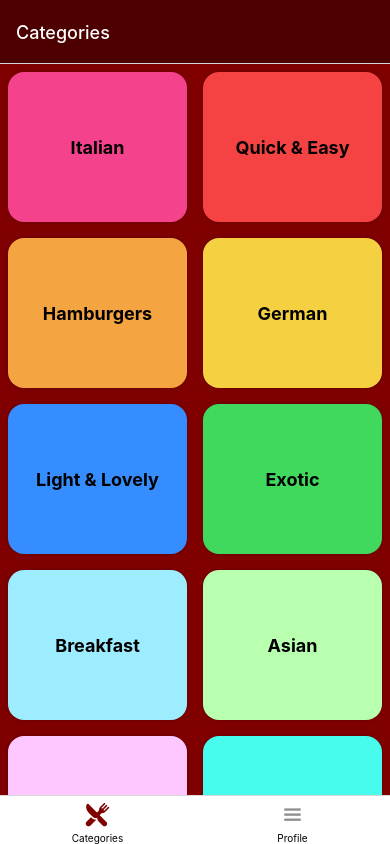
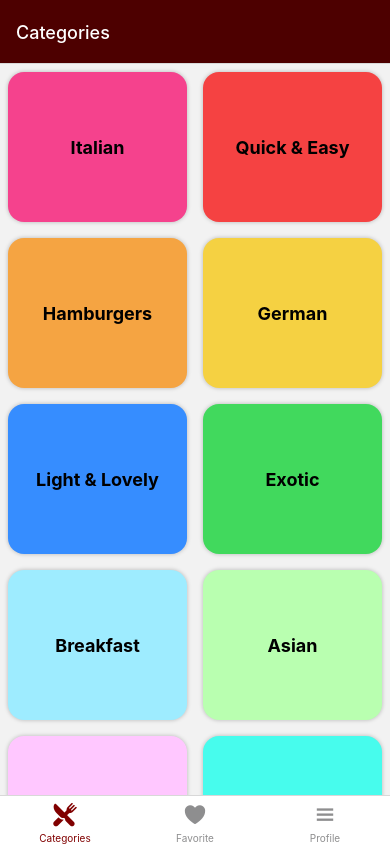
Before and after one commit to mycvlnn/React-Native-Udemy, a React Native app: screen /Categories in a window 390 px wide. Built offline with nearby package versions, Linux system fonts and the light colour scheme.

Commit message:
Finish chapter

```diff
--- a/App.tsx
+++ b/App.tsx
@@ -3,13 +3,12 @@ import { StyleSheet } from 'react-native'
 import { createNativeStackNavigator } from '@react-navigation/native-stack'
 import { NavigationContainer } from '@react-navigation/native'
 
-import MealsOverviewScreen from './src/screens/MealsOverviewScreen'
+import MealsOverviewScreen from './src/screens/Meals/MealsOverviewScreen'
 import { RootStackParamList } from './src/constants/type'
-import MealDetailScreen from './src/screens/MealDetailScreen'
+import MealDetailScreen from './src/screens/Meals/MealDetailScreen'
 import { Color } from './src/constants/colors'
 import React from 'react'
-import DrawerNavigator from './src/navigation/DrawerNavigator'
-import TabBottomNavigator from './src/navigation/TabBottom'
+import TabBottomNavigator from './src/navigation/TabBottomNavigator'
 
 const Stack = createNativeStackNavigator<RootStackParamList>()
 
@@ -22,10 +21,7 @@ export default function App() {
           initialRouteName="Categories"
           screenOptions={{
             headerTintColor: 'white',
-            headerStyle: { backgroundColor: Color.primary_300 },
-            contentStyle: {
-              backgroundColor: Color.primary_200
-            }
+            headerStyle: { backgroundColor: Color.primary_300 }
           }}
         >
           {/* <Stack.Screen
@@ -41,7 +37,11 @@ export default function App() {
             }}
           />
           <Stack.Screen name="Meals" component={MealsOverviewScreen} />
-          <Stack.Screen name="MealDetail" component={MealDetailScreen} />
+          <Stack.Screen
+            name="MealDetail"
+            component={MealDetailScreen}
+            options={{ title: 'About the meal' }}
+          />
         </Stack.Navigator>
       </NavigationContainer>
     </>
--- a/src/components/Icon/Icon.tsx
+++ b/src/components/Icon/Icon.tsx
@@ -1,29 +1,19 @@
 import React from 'react'
-import { Pressable, StyleSheet } from 'react-native'
+import { View } from 'react-native'
 import Ionicons from '@expo/vector-icons/Ionicons'
 
 type Props = {
   size: number
   color: string
   name: keyof typeof Ionicons.glyphMap
-  onPress?: () => void
 }
 
-const Icon: React.FC<Props> = ({ size, color, name, onPress }) => {
+const Icon: React.FC<Props> = ({ size, color, name }) => {
   return (
-    <Pressable
-      onPress={onPress}
-      style={({ pressed }) => pressed && styles.pressed}
-    >
+    <View>
       <Ionicons size={size} color={color} name={name} />
-    </Pressable>
+    </View>
   )
 }
 
 export default Icon
-
-const styles = StyleSheet.create({
-  pressed: {
-    opacity: 0.75
-  }
-})
--- a/src/components/MealDetail/SubTitle.tsx
+++ b/src/components/MealDetail/SubTitle.tsx
@@ -1,31 +1,33 @@
 import React from 'react'
-import {View, Text, StyleSheet} from 'react-native'
+import { View, Text, StyleSheet } from 'react-native'
 import { Color } from '../../constants/colors'
 
 type Props = {
   title: string
 }
-const SubTitle: React.FC<Props>= ({ title })=>{
-
-    return <View style={styles.subTitleContainer}>
+const SubTitle: React.FC<Props> = ({ title }) => {
+  return (
+    <View style={styles.subTitleContainer}>
       <Text style={styles.subTitle}>{title}</Text>
     </View>
+  )
 }
 
 export default SubTitle
 
 const styles = StyleSheet.create({
   subTitle: {
-        fontSize: 16,
+    fontSize: 20,
     fontWeight: 'bold',
-        color: Color.primary,
-        textAlign: 'center'
+    color: Color.primary_300,
+    textAlign: 'center',
+    marginTop: 20
   },
   subTitleContainer: {
     borderBottomColor: Color.primary,
     borderBottomWidth: 1,
     paddingBottom: 4,
     width: '100%',
-        marginTop: 12,
-      },
+    marginTop: 12
+  }
 })
--- a/src/navigation/DrawerNavigator.tsx
+++ b/src/navigation/DrawerNavigator.tsx
@@ -2,9 +2,9 @@ import { createDrawerNavigator } from '@react-navigation/drawer'
 import Icon from '../components/Icon/Icon'
 import { Color } from '../constants/colors'
 import { RootStackParamList } from '../constants/type'
-import CategoriesScreen from '../screens/CategoriesScreen'
-import FavoriteScreen from '../screens/FavoriteScreen'
-import Profile from '../screens/Profile/Profile'
+import CategoriesScreen from '../screens/Categories/CategoriesScreen'
+import FavoriteScreen from '../screens/Favorite/FavoriteScreen'
+import Profile from '../screens/Profile/ProfileScreen'
 
 const Drawer = createDrawerNavigator<RootStackParamList>()
 
--- a/src/navigation/TabBottom.tsx
+++ b/src/navigation/TabBottomNavigator.tsx
@@ -1,9 +1,10 @@
 import { createBottomTabNavigator } from '@react-navigation/bottom-tabs'
 import { RootStackParamList } from '../constants/type'
-import CategoriesScreen from '../screens/CategoriesScreen'
+import CategoriesScreen from '../screens/Categories/CategoriesScreen'
 import Icon from '../components/Icon/Icon'
 import { Color } from '../constants/colors'
-import Profile from '../screens/Profile/Profile'
+import Profile from '../screens/Profile/ProfileScreen'
+import FavoriteScreen from '../screens/Favorite/FavoriteScreen'
 
 const Tab = createBottomTabNavigator<RootStackParamList>()
 
@@ -13,10 +14,10 @@ const TabBottomNavigator = () => {
       screenOptions={{
         headerStyle: { backgroundColor: Color.primary_300 },
         headerTitleStyle: { color: 'white' },
-        tabBarActiveTintColor: Color.primary_200,
-        tabBarLabelStyle: { color: 'black' }
+        tabBarActiveTintColor: Color.primary_200
       }}
       backBehavior="history"
+      initialRouteName="Categories"
     >
       <Tab.Screen
         name="Categories"
@@ -24,6 +25,15 @@ const TabBottomNavigator = () => {
         options={{
           tabBarIcon: ({ size, color }) => (
             <Icon name="restaurant" size={size} color={color} />
+          )
+        }}
+      />
+      <Tab.Screen
+        name="Favorite"
+        component={FavoriteScreen}
+        options={{
+          tabBarIcon: ({ size, color }) => (
+            <Icon name="heart" size={size} color={color} />
           )
         }}
       />
--- a/src/screens/CategoriesScreen.tsx
+++ b/src/screens/Categories/CategoriesScreen.tsx
@@ -2,10 +2,10 @@ import React from 'react'
 import { View, FlatList, StyleSheet } from 'react-native'
 import { NativeStackScreenProps } from '@react-navigation/native-stack'
 
-import CategoryGridTile from '../components/CategoryGridTile'
-import { CATEGORIES } from '../data/meals'
-import { RootStackParamList } from '../constants/type'
-import { Color } from '../constants/colors'
+import CategoryGridTile from '../../components/CategoryGridTile'
+import { CATEGORIES } from '../../data/meals'
+import { RootStackParamList } from '../../constants/type'
+import { Color } from '../../constants/colors'
 
 type Props = NativeStackScreenProps<RootStackParamList, 'Categories'>
 
@@ -36,7 +36,6 @@ export default CategoriesScreen
 
 const styles = StyleSheet.create({
   container: {
-    backgroundColor: Color.primary_200,
     flex: 1
   }
 })
--- a/src/screens/MealDetailScreen.tsx
+++ b/src/screens/Meals/MealDetailScreen.tsx
@@ -5,15 +5,17 @@ import {
   View,
   StyleSheet,
   ScrollView,
-  SafeAreaView
+  SafeAreaView,
+  Pressable
 } from 'react-native'
 import { NativeStackScreenProps } from '@react-navigation/native-stack'
-import { RootStackParamList } from '../constants/type'
-import { MEALS } from '../data/meals'
-import MealDetails from '../components/MealDetails'
-import SubTitle from '../components/MealDetail/SubTitle'
-import ListItem from '../components/MealDetail/ListItem'
-import Icon from '../components/Icon/Icon'
+import { RootStackParamList } from '../../constants/type'
+import { MEALS } from '../../data/meals'
+import MealDetails from '../../components/MealDetails'
+import SubTitle from '../../components/MealDetail/SubTitle'
+import ListItem from '../../components/MealDetail/ListItem'
+import Icon from '../../components/Icon/Icon'
+import { Color } from '../../constants/colors'
 
 type Props = NativeStackScreenProps<RootStackParamList, 'MealDetail'>
 
@@ -48,12 +50,13 @@ const MealDetailScreen: React.FC<Props> = ({ route, navigation }) => {
     navigation.setOptions({
       headerRight: () => {
         return (
-          <Icon
-            name={isFavorite ? 'heart' : 'heart-outline'}
-            size={40}
-            color="white"
-            onPress={handleFavorite}
-          />
+          <Pressable onPress={handleFavorite}>
+            <Icon
+              name={isFavorite ? 'heart' : 'heart-outline'}
+              size={40}
+              color="white"
+            />
+          </Pressable>
         )
       }
     })
@@ -101,11 +104,12 @@ const styles = StyleSheet.create({
     fontSize: 24,
     fontWeight: 'bold',
     textAlign: 'center',
-    color: 'white',
-    marginTop: 16
+    color: Color.primary_200,
+    marginTop: 16,
+    paddingHorizontal: 20
   },
 
   text: {
-    color: 'white'
+    color: Color.primary_200
   }
 })
--- a/src/screens/MealsOverviewScreen.tsx
+++ b/src/screens/Meals/MealsOverviewScreen.tsx
@@ -1,9 +1,9 @@
 import React, { useLayoutEffect } from 'react'
 import { View, StyleSheet, FlatList } from 'react-native'
 import { NativeStackScreenProps } from '@react-navigation/native-stack'
-import { RootStackParamList } from '../constants/type'
-import { CATEGORIES, MEALS } from '../data/meals'
-import MealItem from '../components/MealItem'
+import { RootStackParamList } from '../../constants/type'
+import { CATEGORIES, MEALS } from '../../data/meals'
+import MealItem from '../../components/MealItem'
 
 type Props = NativeStackScreenProps<RootStackParamList, 'Meals'>
 
--- a/src/screens/Profile/Profile.tsx
+++ b/src/screens/Profile/ProfileScreen.tsx
@@ -1,5 +1,5 @@
 import React from 'react'
-import { View, Text, StyleSheet, Image } from 'react-native'
+import { View, Text, StyleSheet, Image, Pressable } from 'react-native'
 import Icon from '../../components/Icon/Icon'
 import { LinearGradient } from 'expo-linear-gradient'
 import { useNavigation } from '@react-navigation/native'
@@ -17,14 +17,12 @@ const Profile = () => {
       locations={[0, 0.7, 0.95]}
     >
       <View style={styles.container}>
-        <View style={{ alignItems: 'flex-end' }}>
-          <Icon
-            onPress={() => navigation.goBack()}
-            name="close"
-            size={36}
-            color="black"
-          />
-        </View>
+        <Pressable
+          onPress={() => navigation.navigate('Categories')}
+          style={{ alignItems: 'flex-end' }}
+        >
+          <Icon name="close" size={36} color="black" />
+        </Pressable>
         <View style={styles.infor}>
           <Image
             style={styles.avatar}
```
Also changed, not shown: src/screens/Favorite/FavoriteScreen.tsx (renamed from src/screens/FavoriteScreen.tsx). Lines whose indentation alone changed are shown as unchanged.
